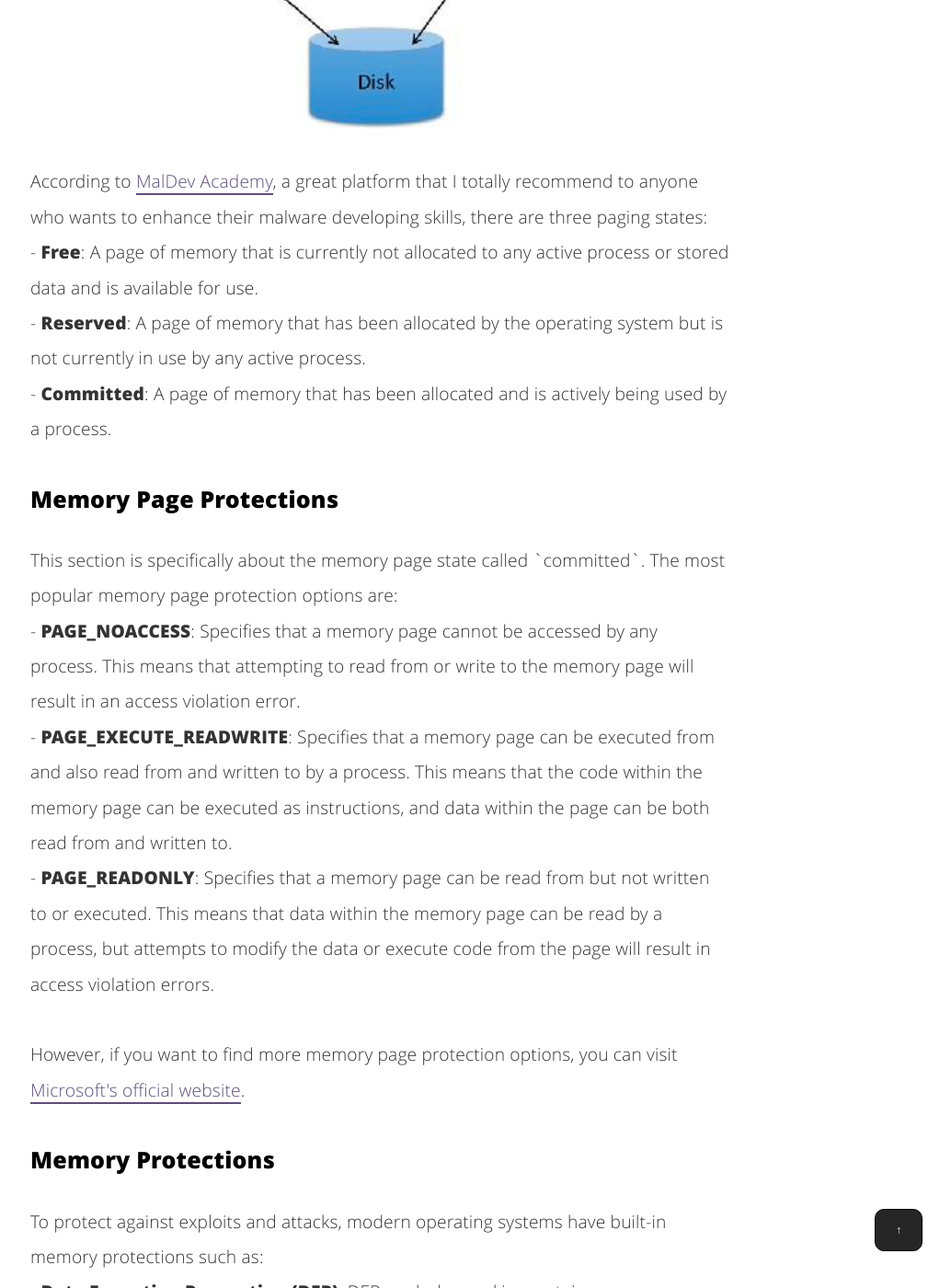
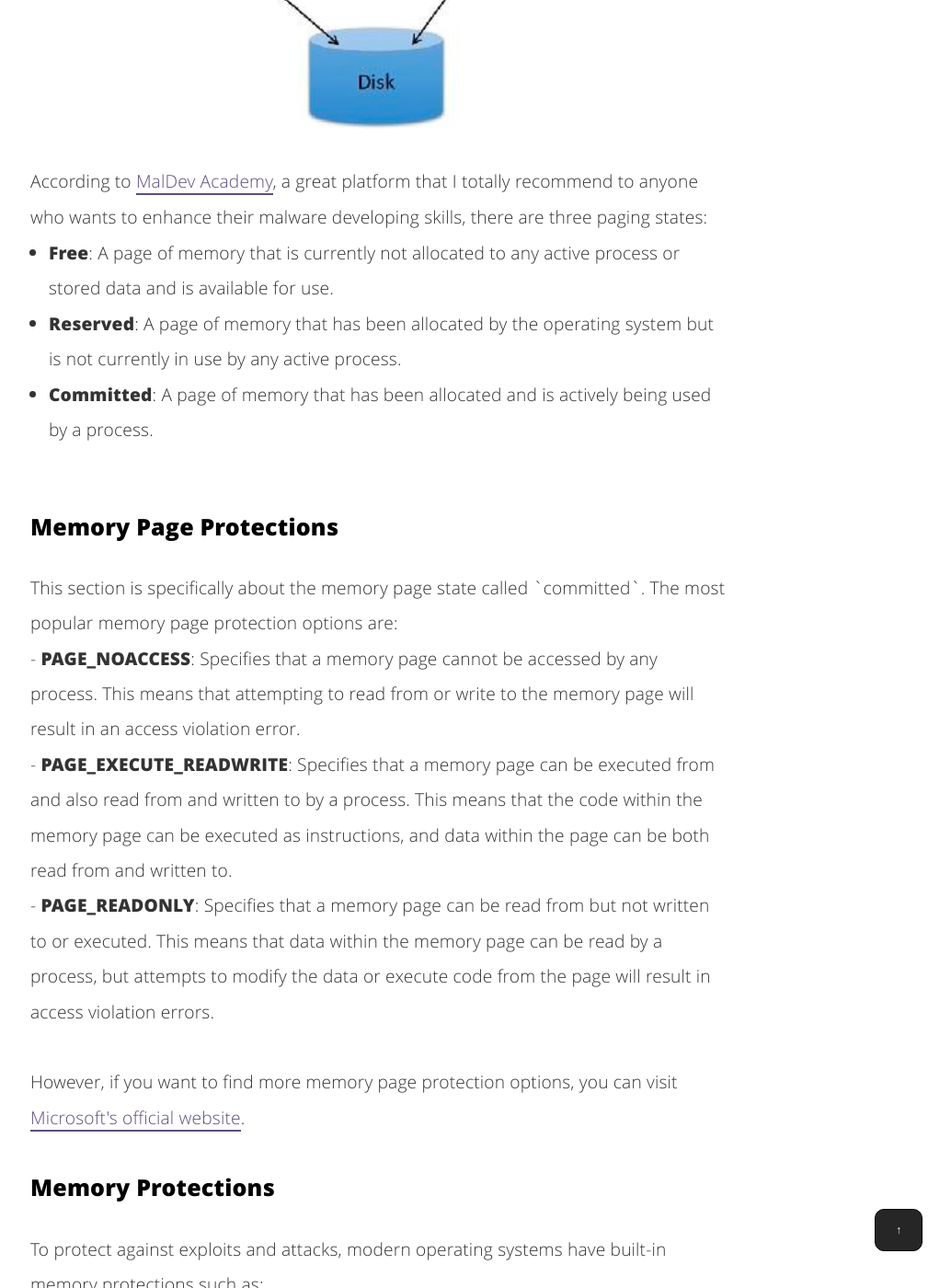
Before and after one commit to nickvourd/nickvourd.github.io, a Jekyll site: the page built from _posts/2024-04-17-an-introduction-to-windows-memory-management.md, in a window 1280 px wide and 1400 px high, scrolled down 6192 px. Shown: the whole window at 92% size, without its empty margins (227-1261 px from the left). Built offline with Jekyll 4.4.1, drawn with Linux system fonts in a browser that asks for light colours.

Commit message:
An Introduction to Windows Memory Management (Part 2)

````diff
--- a/_posts/2024-04-17-an-introduction-to-windows-memory-management.md
+++ b/_posts/2024-04-17-an-introduction-to-windows-memory-management.md
@@ -19,43 +19,41 @@
 
 <style>
 	#myBtn {
-		display: none;
-		position: fixed;
-		bottom: 40px;
-		right: 50px;
-		z-index: 99;
-		font-size: 12px;
-		border: 1px solid black;
-		outline: black;
-		background-color: #262626;
-		color: white;
-		cursor: pointer;
-		padding: 10px 22px 10px 22px;
-		border-radius: 10px;
-		font-family: 'Open Sans';
+  		display: none;
+  		position: fixed;
+  		bottom: 40px;
+  		right: 50px;
+  		z-index: 99;
+  		font-size: 12px;
+  		border: 1px solid black;
+  		outline: black;
+  		background-color: #262626;
+  		color: white;
+  		cursor: pointer;
+  		padding: 10px 22px 10px 22px;
+  		border-radius: 10px;
+  		font-family: 'Open Sans';
 	}
 
 	#myBtn:hover {
-		background-color: #5d4d7a;
+  		background-color: #5d4d7a;
 	}
-
-	.applause-button {
+	applause-button {
 		margin: auto;
 	}
-
 	.header-site .site-title {
-		padding-top: 5px;
-		color: white;
-		text-align: center;
-		font-weight: bold;
-		padding-left: 19px;
+      	padding-top: 5px;
+      	color: white;
+      	text-align: center;
+      	font-weight: bold;
+      	padding-left: 19px;
 	}
 
 	.post-images {
 		max-width: 100%;
 	}
 
-	.post-images2 {
+  .post-images2 {
 		max-width: 50%;
 	}
 
@@ -65,67 +63,55 @@
 	}
 
 	table {
-		width: 70%;
-		border-collapse: collapse;
+	width: 70%;
+	border-collapse: collapse;
 	}
 
 	table, th, td {
-		border: 1px solid black;
+	border: 1px solid black;
 	}
 
 	th, td {
-		text-align: left;
-		padding: 8px;
+	text-align: left;
+	padding: 8px;
 	}
 
 	tr:nth-child(even) {
-		background-color: #f2f2f2;
+	background-color: #f2f2f2;
 	}
 
 	@media screen and (max-width: 600px) {
-		table, thead, tbody, th, td, tr {
-			display: block;
-		}
-
-		thead tr {
-			position: absolute;
-			top: -9999px;
-			left: -9999px;
-		}
-
-		tr {
-			border: 1px solid #ccc;
-		}
-
-		td {
-			border: none;
-			border-bottom: 1px solid #eee;
-			position: relative;
-			padding-left: 50%;
-		}
-
-		td:before {
-			position: absolute;
-			top: 6px;
-			left: 6px;
-			width: 45%;
-			padding-right: 10px;
-			white-space: nowrap;
-			content: attr(data-label);
-		}
+	table, thead, tbody, th, td, tr {
+		display: block;
 	}
 
-	.container {
-    	text-align: center; /* Center align all content within the container */
+	thead tr {
+		position: absolute;
+		top: -9999px;
+		left: -9999px;
 	}
 
-	.command {
-    	font-family: monospace; /* Use a monospace font */
-    	background-color: #000000; /* Black background */
-    	color: #FFFFFF; /* Green text */
-    	padding: 5px; /* Add padding for better readability */
-    	display: inline-block; /* Make the frame expand or contract based on text length */
+	tr {
+		border: 1px solid #ccc;
 	}
+
+	td {
+		border: none;
+		border-bottom: 1px solid #eee;
+		position: relative;
+		padding-left: 50%;
+	}
+
+	td:before {
+		position: absolute;
+		top: 6px;
+		left: 6px;
+		width: 45%;
+		padding-right: 10px;
+		white-space: nowrap;
+		content: attr(data-label);
+	}
+
 </style>
 
 <button onclick="topFunction()" id="myBtn" title="Go to top">↑</button>
@@ -220,9 +206,17 @@
 
 <p>According to <a href=" https://maldevacademy.com">MalDev Academy</a>, a great platform that I totally recommend to anyone who wants to enhance their malware developing skills, there are three paging states:<br />
 
-- <b>Free</b>: A page of memory that is currently not allocated to any active process or stored data and is available for use.<br />
-- <b>Reserved</b>: A page of memory that has been allocated by the operating system but is not currently in use by any active process.<br />
-- <b>Committed</b>: A page of memory that has been allocated and is actively being used by a process.<br /><br />
+<ul>
+	<li>
+		<b>Free</b>: A page of memory that is currently not allocated to any active process or stored data and is available for use.<br />
+	</li>
+	<li>
+		<b>Reserved</b>: A page of memory that has been allocated by the operating system but is not currently in use by any active process.<br />
+	</li>
+	<li>
+		 <b>Committed</b>: A page of memory that has been allocated and is actively being used by a process.<br /><br />
+	</li>
+</ul>
 </p>
 
 <h3>Memory Page Protections</h3>
@@ -262,10 +256,9 @@
 
 ```
 Hello
-
 ```
 
-<p>Now, lets try to write to memory!</p>-->
+<p>Now, lets try to write to memory!</p>
 
 
 <br /><br />
````
